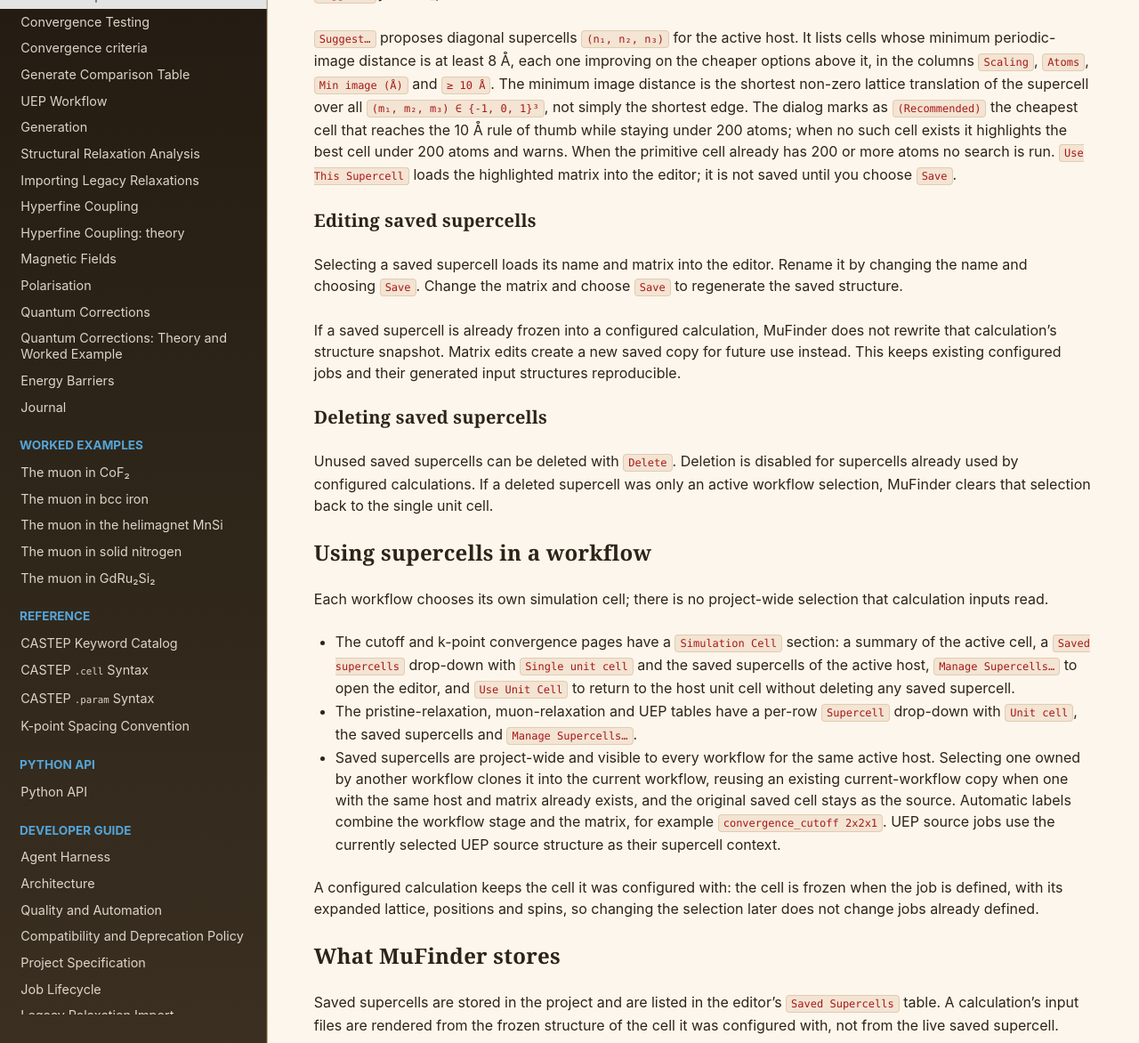
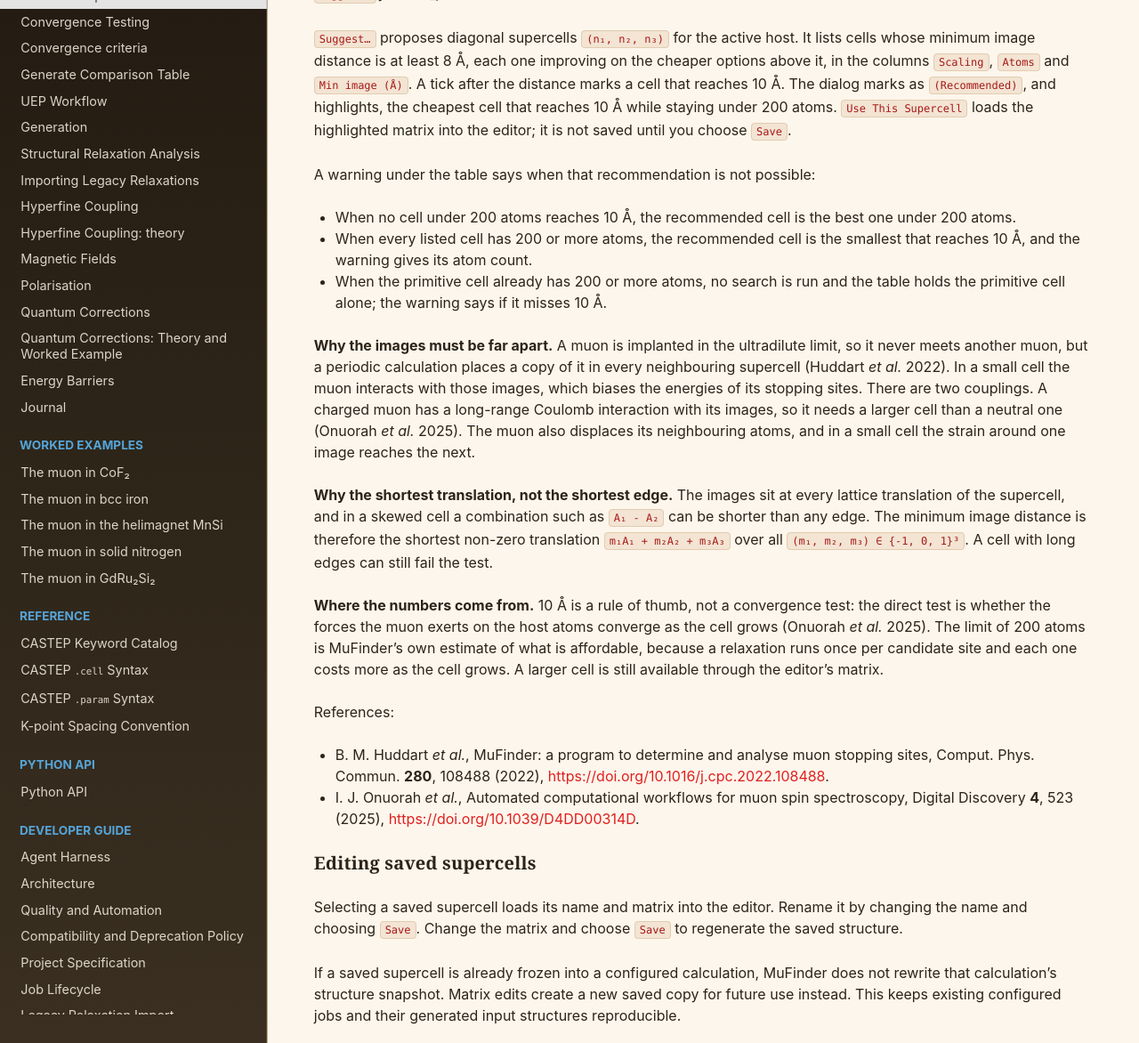
Before and after one commit to BenHuddart/mufinder, a Sphinx documentation site: the page built from docs/user_guide/supercells.rst, in a window 1280 px wide and 1400 px high, scrolled down 1605 px. Shown: the part 228-1400 px from the top of the window at 89% size. Built offline with Sphinx 7.4.7 and the Read the Docs theme 3.1.0, drawn with Linux system fonts in a browser that asks for light colours.

Commit message:
feat: shorter Suggest Supercell dialog, with the justification in the docs
Two-sentence intro from the suggestion's thresholds, three table columns with
the recommended marker in the Scaling cell and a tick on the distance, and one
status line under the table. The physics and the reasons for 10 A and 200 atoms
move to the user guide with citations.

Closes #286

Co-Authored-By: Claude Opus 5.5 <noreply@anthropic.com>

```diff
--- a/docs/user_guide/supercells.rst
+++ b/docs/user_guide/supercells.rst
@@ -69,16 +69,52 @@ Suggesting a supercell
    ``Suggest…`` for CoF₂, where no cell under 200 atoms reaches 10 Å.
 
 ``Suggest…`` proposes diagonal supercells ``(n₁, n₂, n₃)`` for the active
-host. It lists cells whose minimum periodic-image distance is at least 8 Å,
-each one improving on the cheaper options above it, in the columns
-``Scaling``, ``Atoms``, ``Min image (Å)`` and ``≥ 10 Å``. The minimum image
-distance is the shortest non-zero lattice translation of the supercell over all
-``(m₁, m₂, m₃) ∈ {-1, 0, 1}³``, not simply the shortest edge. The dialog marks
-as ``(Recommended)`` the cheapest cell that reaches the 10 Å rule of thumb
-while staying under 200 atoms; when no such cell exists it highlights the best
-cell under 200 atoms and warns. When the primitive cell already has 200 or
-more atoms no search is run. ``Use This Supercell`` loads the highlighted
-matrix into the editor; it is not saved until you choose ``Save``.
+host. It lists cells whose minimum image distance is at least 8 Å, each one
+improving on the cheaper options above it, in the columns ``Scaling``, ``Atoms``
+and ``Min image (Å)``. A tick after the distance marks a cell that reaches 10 Å.
+The dialog marks as ``(Recommended)``, and highlights, the cheapest cell that
+reaches 10 Å while staying under 200 atoms. ``Use This Supercell`` loads the
+highlighted matrix into the editor; it is not saved until you choose ``Save``.
+
+A warning under the table says when that recommendation is not possible:
+
+- When no cell under 200 atoms reaches 10 Å, the recommended cell is the best one
+  under 200 atoms.
+- When every listed cell has 200 or more atoms, the recommended cell is the
+  smallest that reaches 10 Å, and the warning gives its atom count.
+- When the primitive cell already has 200 or more atoms, no search is run and
+  the table holds the primitive cell alone; the warning says if it misses 10 Å.
+
+**Why the images must be far apart.** A muon is implanted in the ultradilute
+limit, so it never meets another muon, but a periodic calculation places a copy
+of it in every neighbouring supercell (Huddart *et al.* 2022). In a small cell the
+muon interacts with those images, which biases the energies of its stopping
+sites. There are two couplings. A charged muon has a long-range Coulomb
+interaction with its images, so it needs a larger cell than a neutral one
+(Onuorah *et al.* 2025). The muon also displaces its neighbouring atoms, and in a
+small cell the strain around one image reaches the next.
+
+**Why the shortest translation, not the shortest edge.** The images sit at every
+lattice translation of the supercell, and in a skewed cell a combination such as
+``A₁ - A₂`` can be shorter than any edge. The minimum image distance is therefore
+the shortest non-zero translation ``m₁A₁ + m₂A₂ + m₃A₃`` over all
+``(m₁, m₂, m₃) ∈ {-1, 0, 1}³``. A cell with long edges can still fail the test.
+
+**Where the numbers come from.** 10 Å is a rule of thumb, not a convergence test:
+the direct test is whether the forces the muon exerts on the host atoms converge
+as the cell grows (Onuorah *et al.* 2025). The limit of 200 atoms is MuFinder's own
+estimate of what is affordable, because a relaxation runs once per candidate site
+and each one costs more as the cell grows. A larger cell is still available
+through the editor's matrix.
+
+References:
+
+- B. M. Huddart *et al.*, MuFinder: a program to determine and analyse muon
+  stopping sites, Comput. Phys. Commun. **280**, 108488 (2022),
+  https://doi.org/10.1016/j.cpc.2022.108488.
+- I. J. Onuorah *et al.*, Automated computational workflows for muon spin
+  spectroscopy, Digital Discovery **4**, 523 (2025),
+  https://doi.org/10.1039/D4DD00314D.
 
 Editing saved supercells
 ~~~~~~~~~~~~~~~~~~~~~~~~
```
Also changed, not shown: 2 other files.
